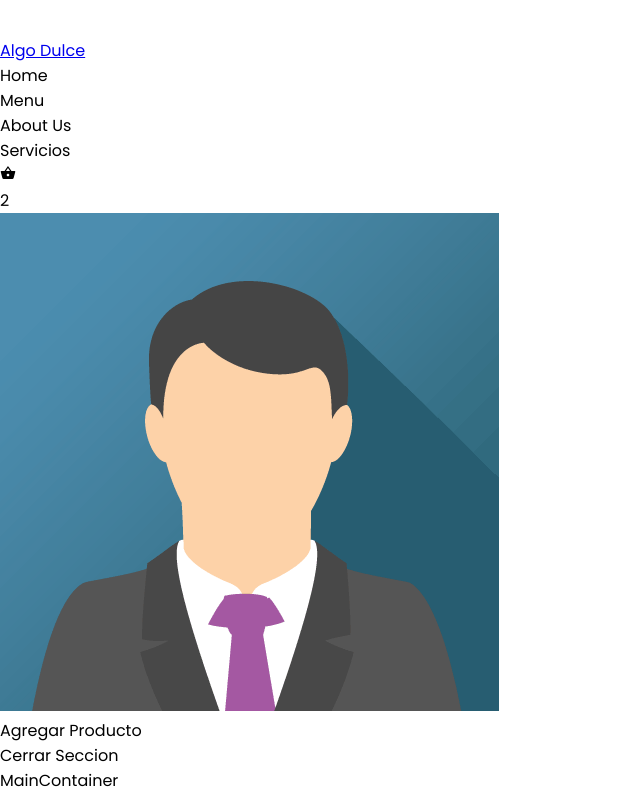
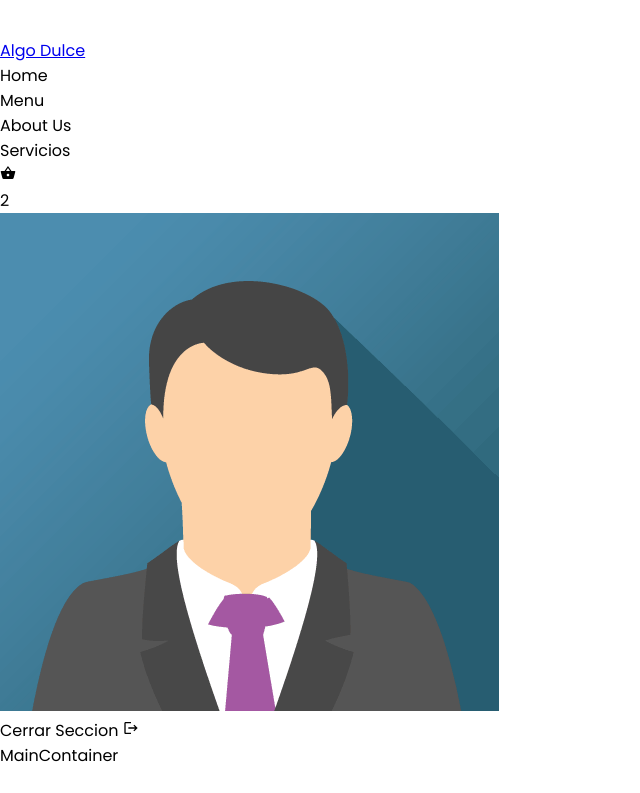
Before and after one commit to Nicoogf/mennuappg, a React (Create React App) app: page / in a window 1280 px wide. Shown: the part 397-1190 px from the top of the page, without its empty margins (0-640 px from the left). After the commit the page ends 1165 px from the top, so only its background shows below. Built offline with nearby package versions, Linux system fonts and the light colour scheme.

Commit message:
Se agregan las opciones para el user si esta logueado

```diff
--- a/src/components/Header.jsx
+++ b/src/components/Header.jsx
@@ -1,5 +1,5 @@
 import React, { useState } from 'react' ;
-import {MdShoppingBasket} from "react-icons/md" ;
+import { MdShoppingBasket , MdAdd , MdLogout } from "react-icons/md" ;
 import { motion } from "framer-motion" ;
 
 import { getAuth, signInWithPopup, GoogleAuthProvider } from "firebase/auth";
@@ -87,10 +87,22 @@
             onClick={login}
             />
 
-            <div className='w-40 bg-gray-50 shadow-xl rounded-lg flex flex-col absolute top-12 right-0 px-4 py-2'>
+            <div className='w-40 bg-gray-50 shadow-xl rounded-lg flex flex-col absolute top-12 right-0 '>
 
-            <p>Agregar Producto</p>
-            <p>Cerrar Seccion</p>
+            {
+              user && user.email === "nicolasgfalabella@gmail.com" && (
+
+                <Link to={"/createItem"}>
+
+                 <p className='px-4 py-2 flex items-center gap-3 cursor-pointer hover:bg-slate-100 transition-all duration-100 ease-in-out text-textColor text-base'> Agregar Producto <MdAdd />
+                 </p>
+
+                </Link>
+              )
+            }
+
+
+            <p className='px-4 py-2 flex items-center gap-3 cursor-pointer hover:bg-slate-100 transition-all duration-100 ease-in-out text-textColor text-base'> Cerrar Seccion <MdLogout /></p>
 
             </div>
 
```
